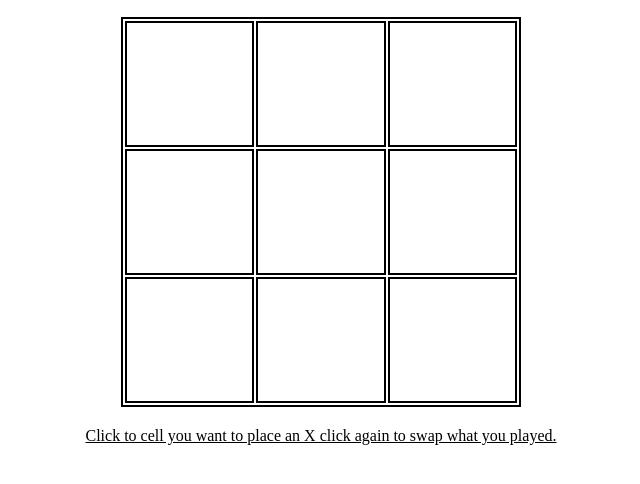
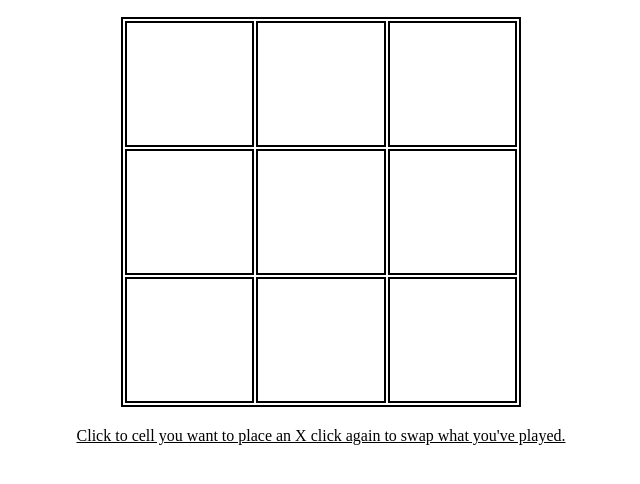
Before and after one commit to MutluhanB/SOS-Game, a plain HTML site: page index.html in a window 1280 px wide. Shown: the part 50-534 px from the top of the page, without its empty margins (319-959 px from the left). Drawn offline with Linux system fonts and the light colour scheme.

Commit message:
Update index.html

```diff
--- a/index.html
+++ b/index.html
@@ -32,7 +32,7 @@
 
     </div>
     <div class="par">
-      <p> Click to cell you want to place an X click  again to swap what you played.</p>
+      <p> Click to cell you want to place an X click  again to swap what you've played.</p>
     </div>
 
     <script src="game.js">
```
